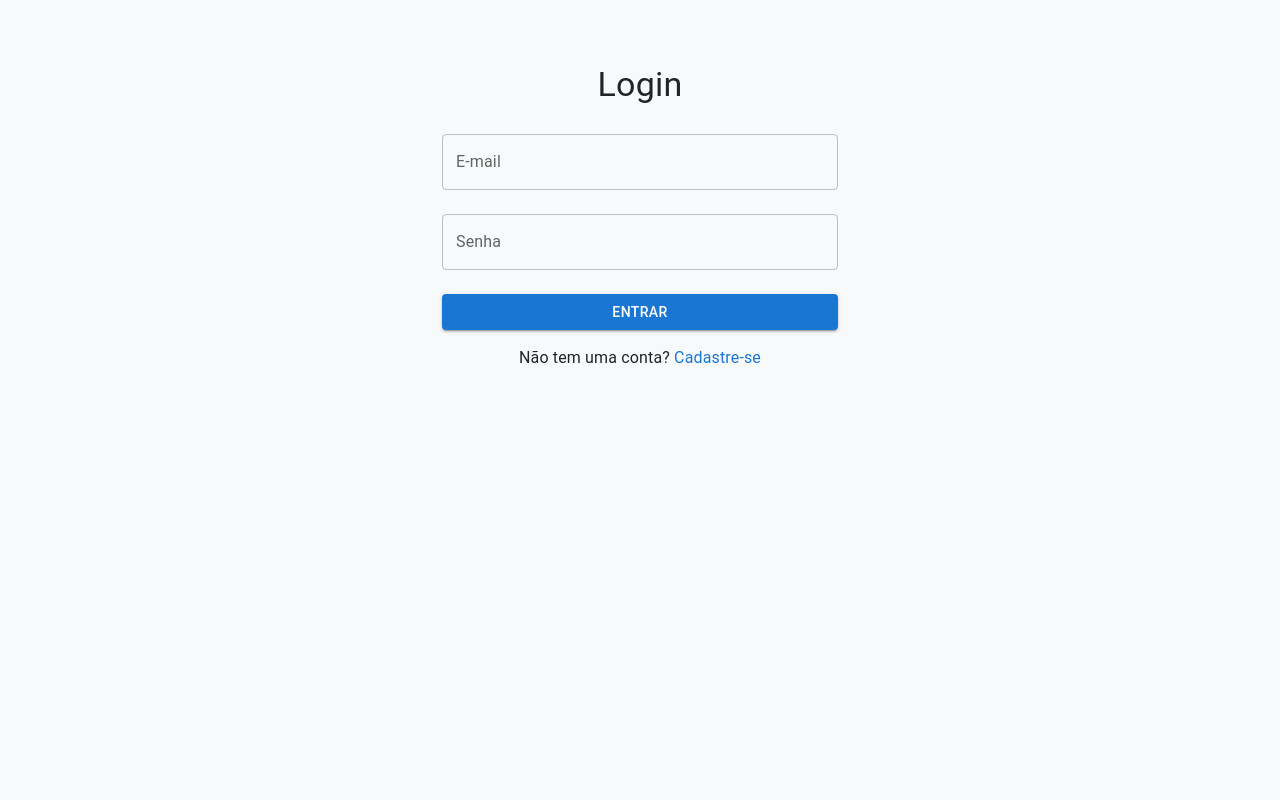
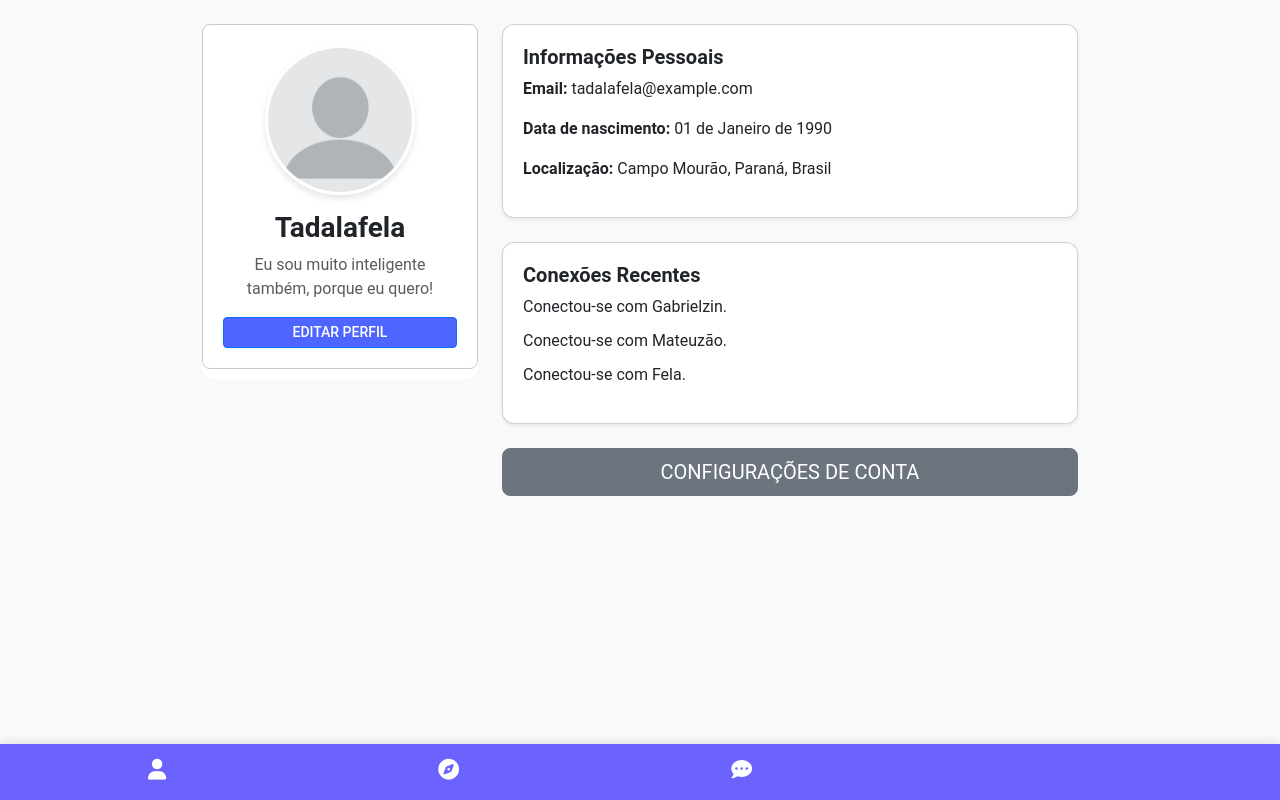
Before and after one commit to MateusCamargoS-1/teste, a React (Vite) app in the folder my-chat-app/: page /profile in a window 1280 px wide. Before the commit this address led to /login. Built offline with nearby package versions, Linux system fonts and the light colour scheme; sample sign-in values are in the browser's storage.

Commit message:
feat: pra_conhecer

```diff
--- a/my-chat-app/src/components/Profile.tsx
+++ b/my-chat-app/src/components/Profile.tsx
@@ -1,26 +1,25 @@
-import { useState, useEffect } from 'react';
-import { Container, Row, Col, Button, Card, Modal } from 'react-bootstrap';
+import { useState } from 'react';
+import { Container, Row, Col, Button, Card, Modal, Form } from 'react-bootstrap';
 import { useNavigate } from 'react-router-dom';
 import perfil from "../assets/perfil.png";
 import FooterMenu from "./FooterMenu";
 
 const Profile = () => {
   const [showModal, setShowModal] = useState(false);
+  const [showEditModal, setShowEditModal] = useState(false);
+  const [recado, setRecado] = useState('Eu sou muito inteligente também, porque eu quero!');
+  const [newRecado, setNewRecado] = useState('');
   const navigate = useNavigate();
-
-  const [user, setUser] = useState<any>(null);
-
-  useEffect(() => {
-    const storedUser = localStorage.getItem('user');
-    if (storedUser) {
-      setUser(JSON.parse(storedUser));
-    } else {
-      navigate("/login");
-    }
-  }, [navigate]);
 
   const handleShow = () => setShowModal(true);
   const handleClose = () => setShowModal(false);
+
+  const handleShowEditModal = () => {
+    setNewRecado(recado);
+    setShowEditModal(true);
+  };
+
+  const handleCloseEditModal = () => setShowEditModal(false);
 
   const handleChangePassword = () => {
     console.log('Alterar Senha');
@@ -44,7 +43,10 @@ const Profile = () => {
     handleClose();
   };
 
-  if (!user) return null;
+  const handleSaveRecado = () => {
+    setRecado(newRecado);
+    handleCloseEditModal();
+  };
 
   return (
     <>
@@ -63,11 +65,11 @@ const Profile = () => {
                     objectFit: "cover",
                   }}
                 />
-                <h4 className="mt-3">{user.name}</h4>
+                <h4 className="mt-3">Tadalafela</h4>
                 <p className="text-muted">
-                  "Eu sou muito inteligente também, porque eu quero!"
+                  {recado}
                 </p>
-                <Button variant="primary" size="sm" className="w-100">
+                <Button variant="primary" size="sm" className="w-100" onClick={handleShowEditModal}>
                   Editar Perfil
                 </Button>
               </Card.Body>
@@ -79,13 +81,13 @@ const Profile = () => {
               <Card.Body>
                 <h5>Informações Pessoais</h5>
                 <p>
-                  <strong>Email:</strong> {user.email}
+                  <strong>Email:</strong> tadalafela@example.com
                 </p>
                 <p>
-                  <strong>Data de nascimento:</strong> {new Date(user.birthDate).toLocaleDateString('pt-BR')}
+                  <strong>Data de nascimento:</strong> 01 de Janeiro de 1990
                 </p>
                 <p>
-                  <strong>Localização:</strong> {user.location}
+                  <strong>Localização:</strong> Campo Mourão, Paraná, Brasil
                 </p>
               </Card.Body>
             </Card>
@@ -107,6 +109,28 @@ const Profile = () => {
           </Col>
         </Row>
       </Container>
+
+      <Modal show={showEditModal} onHide={handleCloseEditModal}>
+        <Modal.Header closeButton>
+          <Modal.Title>Editar Perfil</Modal.Title>
+        </Modal.Header>
+        <Modal.Body>
+          <Form>
+            <Form.Group controlId="formRecado">
+              <Form.Label>Recado</Form.Label>
+              <Form.Control
+                as="textarea"
+                rows={3}
+                value={newRecado}
+                onChange={(e) => setNewRecado(e.target.value)}
+              />
+            </Form.Group>
+            <Button variant="primary" className="w-100 mt-3" onClick={handleSaveRecado}>
+              Salvar
+            </Button>
+          </Form>
+        </Modal.Body>
+      </Modal>
 
       <Modal show={showModal} onHide={handleClose}>
         <Modal.Header closeButton>
```
